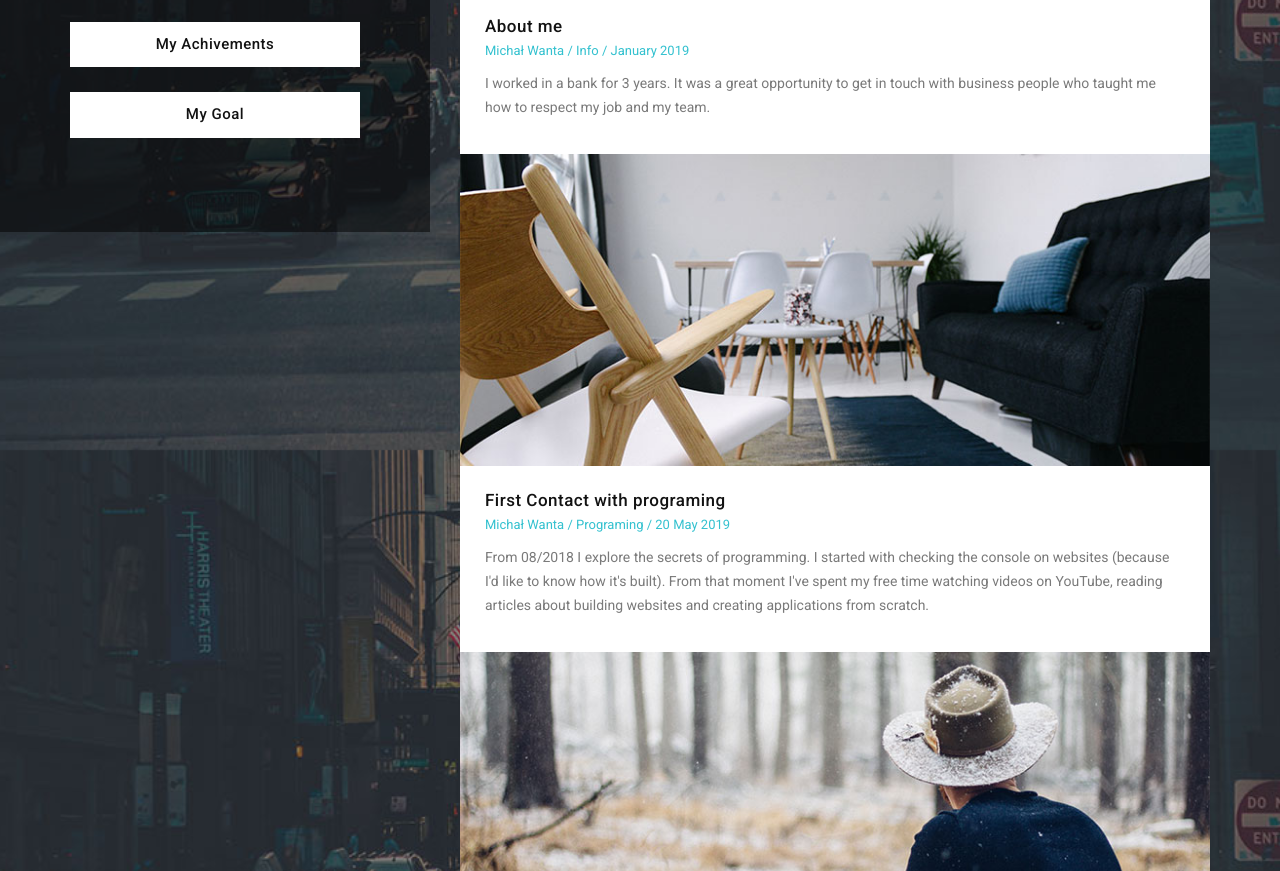
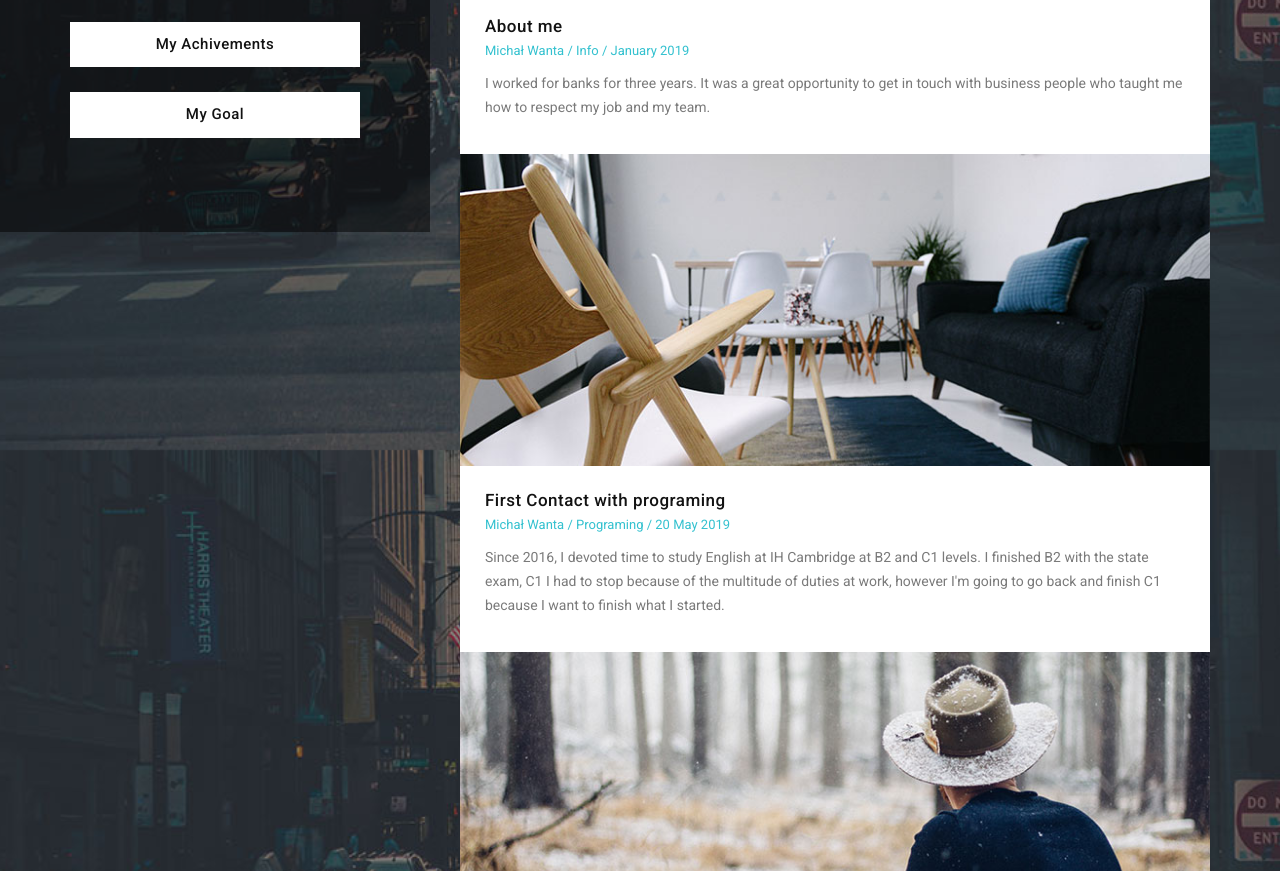
Before and after one commit to MichalAW/00.Portfolio, a website built with Parcel: page index.html in a window 1280 px wide. Shown: the part 2446-3317 px from the top of the page. Built offline with nearby package versions, Linux system fonts and the light colour scheme.

Commit message:
lang fix

```diff
--- a/index.html
+++ b/index.html
@@ -404,7 +404,7 @@
                                 <div class="text-content">
                                     <h4>About me</h4>
                                     <span><a href="#">Michał Wanta</a> / <a href="#">Info</a> / <a href="#">January 2019</a></span>
-                                    <p>I worked in a bank for 3 years. It was a great opportunity to get in touch with business people who taught me
+                                    <p>I worked for banks for three years. It was a great opportunity to get in touch with business people who taught me
                                     how to respect my job and my team.</p>
                                 </div>
                             </div>
@@ -413,10 +413,9 @@
                                 <div class="text-content">
                                     <h4>First Contact with programing</h4>
                                     <span><a href="#">Michał Wanta</a> / <a href="#">Programing</a> / <a href="#">20 May 2019</a></span>
-                                    <p>From 08/2018 I explore the secrets of programming.
-                                        I started with checking the console on websites (because I'd like to
-                                    know how it's built). From that moment I've spent my free time watching videos on YouTube,
-                                    reading articles about building websites and creating applications from scratch.</p>
+                                    <p>Since 2016, I devoted time to study English at IH Cambridge at B2 and C1 levels. I finished B2 with the state exam, C1 I
+                                    had to stop because of the multitude of duties at work, however I'm going to go back and finish C1 because I want to
+                                    finish what I started.</p>
                                 </div>
                             </div>
                             <div id="tab3">
```
